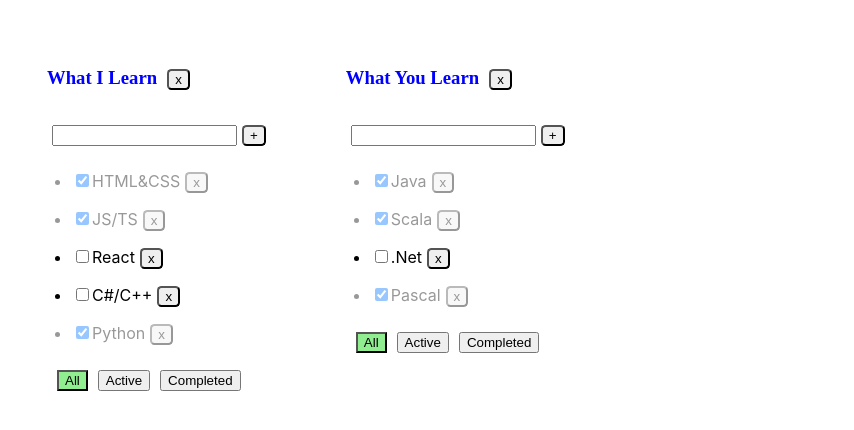
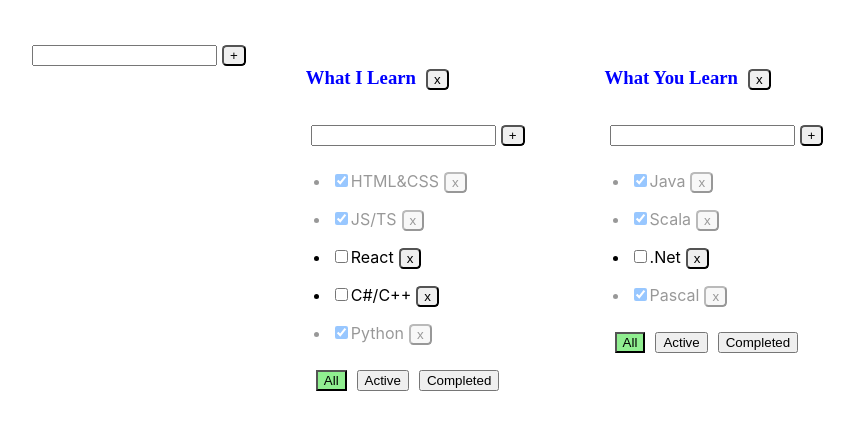
Before and after one commit to DmitryPatskalev/todolist, a React (Create React App) app: page / in a window 1280 px wide. Shown: the top 430 px of the page, without its empty margins (8-862 px from the left). Built offline with nearby package versions, Linux system fonts and the light colour scheme.

Commit message:
Third level

```diff
--- a/src/Traning/AddTasks.tsx
+++ b/src/Traning/AddItemForm.tsx
@@ -3,17 +3,16 @@
 
 
 type AddTasksPropsType = {
-	 addTasks: (todoListID: string, title: string) => void
-	 todoListID: string
+	 addItem: (title: string) => void
 }
 
-export const AddTasks = (props: AddTasksPropsType) => {
+export const AddItemForm = (props: AddTasksPropsType) => {
 	 const [newTask, setNewTask] = useState('')
 	 const [error, setError] = useState<string | null>(null)
 
 	 const onClickHundler = () => {
 			if (newTask.trim() !== '') {
-				 props.addTasks(props.todoListID, newTask.trim())
+				 props.addItem(newTask.trim())
 				 setNewTask('')
 			} else {
 				 setError('Input the data')
--- a/src/Traning/Tasks.tsx
+++ b/src/Traning/Tasks.tsx
@@ -2,6 +2,7 @@
 import {v1} from "uuid";
 import {TodoList} from "./Todo";
 import css from './style.module.css'
+import {AddItemForm} from "./AddItemForm";
 
 export type FilterTasksType = 'All' | 'Active' | 'Completed'
 
@@ -17,6 +18,10 @@
 	 filter: FilterTasksType
 }
 
+type TasksStateType = {
+	 [key: string]: Array<TasksType>
+}
+
 const TodoListTraning = () => {
 
 	 const todoListID1 = v1()
@@ -27,7 +32,7 @@
 			{id: todoListID2, title: 'What You Learn', filter: 'All'}
 	 ])
 
-	 const [tasks, setTasks] = useState({
+	 const [tasks, setTasks] = useState<TasksStateType>({
 			[todoListID1]: [
 				 {id: v1(), title: 'HTML&CSS', isDone: true},
 				 {id: v1(), title: 'JS/TS', isDone: true},
@@ -58,12 +63,12 @@
 	 }
 
 	 const addTask = (todoListID: string, title: string) => {
-			let todoListObj = tasks[todoListID]
 			let addTitle = {
 				 id: v1(),
 				 title,
 				 isDone: false
 			}
+			let todoListObj = tasks[todoListID]
 			tasks[todoListID] = [addTitle, ...todoListObj]
 			setTasks({...tasks})
 	 }
@@ -82,9 +87,20 @@
 			delete tasks[todoListID]
 			setTasks({...tasks})
 	 }
-
+	 const addTodoList = (title: string) => {
+			let todoList: TodoListsType = {
+				 id: v1(),
+				 title: title,
+				 filter: 'All'
+			}
+			setTodoLists([todoList, ...todoLists])
+			setTasks({
+				 ...tasks, [todoList.id]: []
+			})
+	 }
 
 	 return <div className='App'>
+			<AddItemForm addItem={addTodoList}/>
 			{todoLists.length ? todoLists.map(tl => {
 				 let filterTask = tasks[tl.id]
 				 if (tl.filter === 'Active') {
--- a/src/Traning/Todo.tsx
+++ b/src/Traning/Todo.tsx
@@ -1,6 +1,6 @@
 import React, {ChangeEvent} from "react";
 import {FilterTasksType, TasksType} from "./Tasks";
-import {AddTasks} from "./AddTasks";
+import {AddItemForm} from "./AddItemForm";
 import {ButtonsFilterTasks} from "./ButtonsFilterTasks";
 import css from './style.module.css'
 
@@ -15,7 +15,6 @@
 	 filter: FilterTasksType
 	 changeTaskStatus: (todoListID: string, taskID: string, isDone: boolean) => void
 	 removeTodolist: (todoListID: string) => void
-
 }
 
 export const TodoList = (props: TodoListPropsType) => {
@@ -34,12 +33,15 @@
 	 })
 	 const removeTodoList = () => props.removeTodolist(props.todoListID)
 
+	 const addTask = (title: string) => {
+			props.addTask(props.todoListID, title)
+	 }
+
 	 return <div>
 			<h3 className={css.title}>{props.title}
 				 <button onClick={removeTodoList} className={css.butRemTL}>x</button>
 			</h3>
-
-			<AddTasks addTasks={props.addTask} todoListID={props.todoListID}/>
+			<AddItemForm addItem={addTask}/>
 			{listOfTasks}
 			<ButtonsFilterTasks onChangeFilter={props.onChangeFilter} filter={props.filter} todoListID={props.todoListID}/>
 	 </div>
--- a/src/Traning/style.module.css
+++ b/src/Traning/style.module.css
@@ -1,3 +1,4 @@
+
 .title {
     font-family: 'Neucha', cursive;
     color: blue;
```
